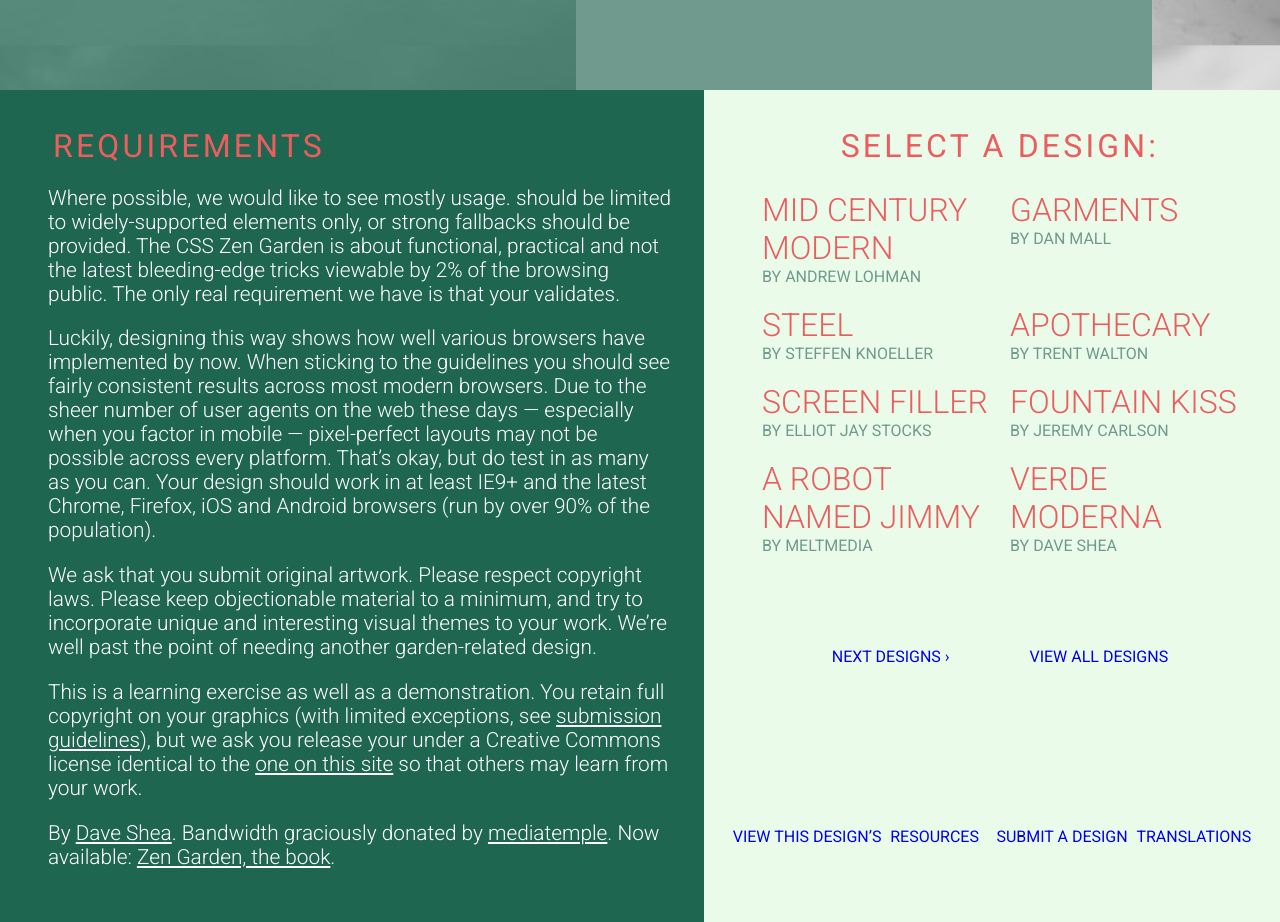
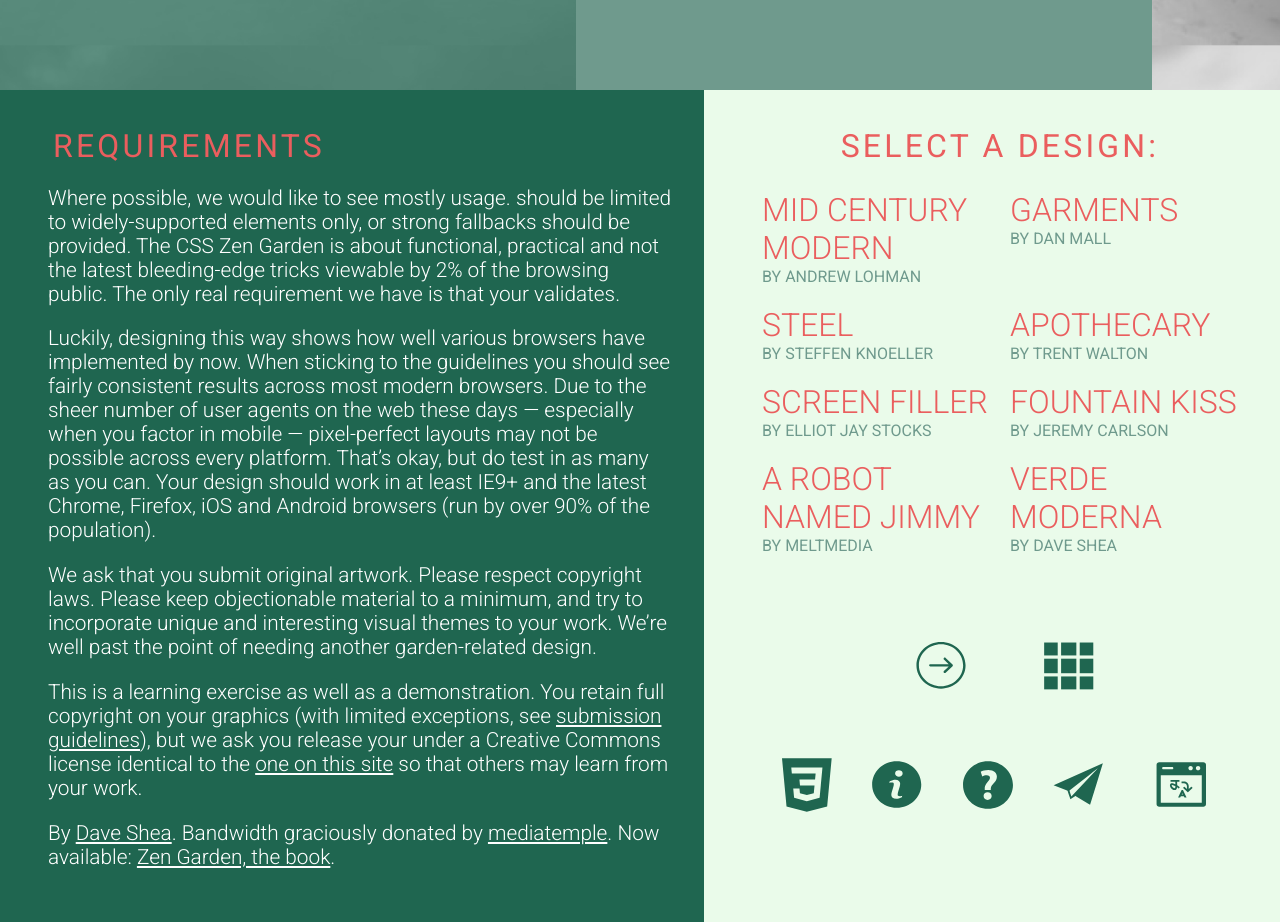
Before and after one commit to alexkev/zen-garden-wdd331, a plain HTML site: page zen-garden/index.html in a window 1280 px wide. Shown: the part 2440-3362 px from the top of the page. Drawn offline with Linux system fonts and the light colour scheme.

Commit message:
almost done

```diff
--- a/zen-garden/scss/partials/_mobile.scss
+++ b/zen-garden/scss/partials/_mobile.scss
@@ -41,6 +41,7 @@
 		height: 70vh;
 		padding: 2em;
 	}
+
 	.benefits {
 		width: auto;
 	}
--- a/zen-garden/scss/style.scss
+++ b/zen-garden/scss/style.scss
@@ -185,7 +185,7 @@ footer {
 }
 
 .design-selection {
-	padding-bottom: 50px;
+	padding-bottom: 30px;
 
 	nav ul {
 		display: grid;
@@ -209,50 +209,83 @@ footer {
 	}
 }
 
-// .next,
-// .viewall {
-// 	background-repeat: no-repeat;
-// 	background-position: center center;
-// 	background-size: contain;
-// 	padding: 1.2em;
-// 	text-align: center;
+.next,
+.viewall,
+.view-css,
+.css-resources,
+.zen-faq,
+.zen-submit,
+.zen-translations {
+	background-repeat: no-repeat;
+	background-position: center center;
+	background-size: contain;
+	padding: 1.2em 0;
+	text-align: center;
 
-// 	a {
-// 		// display: none;
-// 		opacity: 0;
-// 	}
-// }
-
-// .next {
-// 	background-image: url('../assets/icons/btn-arrow.svg');
-
-// }
-
-// .viewall {
-// 	background-image: url('/assets/btn-view-all.svg');
-// }
-// .design-archives ul {
-// 	text-align: center;
-// }
-
-// .design-archives {
-// 	padding-bottom: 20px;
-// }
-
-.zen-resources {
-	position: absolute;
-	bottom: 60px;
-	left: 20px;
-	right: 20px;
+	a {
+		opacity: 0;
+	}
 }
 
-.design-archives ul,
-.zen-resources ul {
-	display: flex;
-	justify-content: space-evenly;
-	padding: 0;
+.next {
+	background-image: url(/zen-garden-wdd331/assets/btn-arrow.svg);
+	background-size: 50px;
+	justify-self: end;
 }
 
+.viewall {
+	background-image: url(/zen-garden-wdd331/assets/btn-view-all.svg);
+	background-size: 50px;
+	justify-self: start;
+}
 
+.view-css {
+	background-image: url(/zen-garden-wdd331/assets/btn-css-icon.svg);
+	background-size: 50px;
+
+}
+
+.css-resources {
+	background-image: url(/zen-garden-wdd331/assets/btn-info.svg);
+	background-size: 50px;
+
+}
+
+.zen-faq {
+	background-image: url(/zen-garden-wdd331/assets/btn-faq.svg);
+	background-size: 50px;
+	padding: 25px;
+}
+
+.zen-submit {
+	background-image: url(/zen-garden-wdd331/assets/btn-paper-airplane.svg);
+	background-size: 50px;
+
+}
+
+.zen-translations {
+	background-image: url(/zen-garden-wdd331/assets/btn-translation.svg);
+	background-size: 50px;
+}
+
+.design-archives,
+.zen-resources {
+	padding: 10px;
+
+	ul {
+		padding: 0;
+		display: grid;
+		// flex-direction: row;
+		// justify-content: center;
+	}
+}
+
+.design-archives ul {
+	grid-template-columns: repeat(2, 1fr);
+}
+
+.zen-resources ul {
+	grid-template-columns: repeat(5, 1fr);
+}
 
 @import 'partials/_mobile.scss';
```
Also changed, not shown: zen-garden/index.html (+32 -73 lines), zen-garden/style.css, 1 other file.
